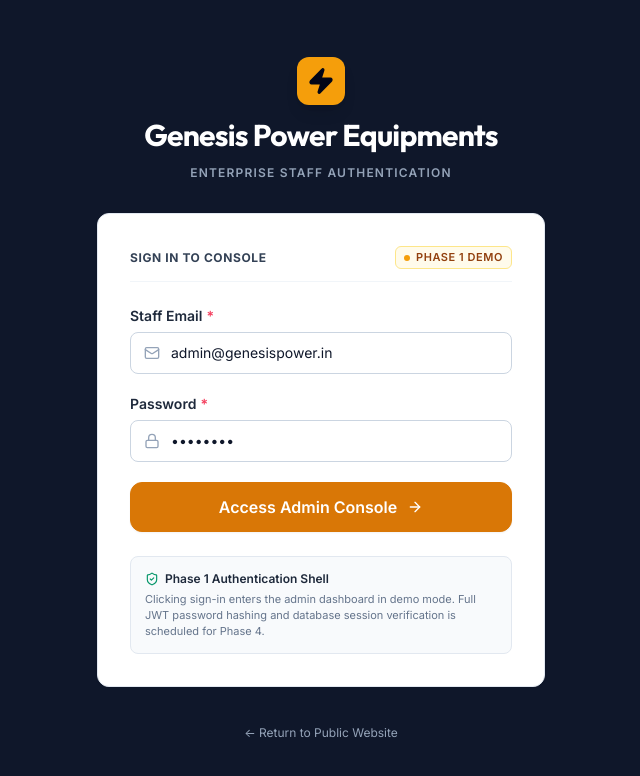
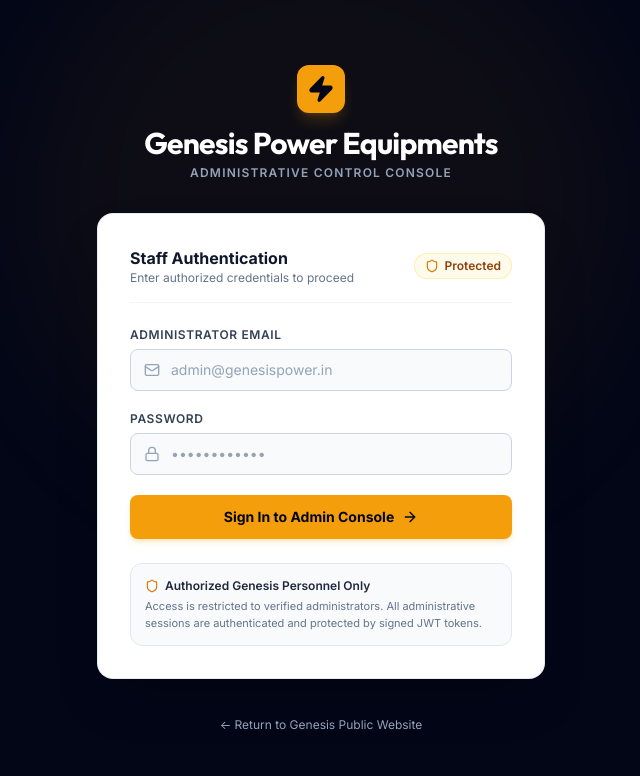
Before and after one commit to PraveenaMurugesan-tech/GenesisConnect, a React (Vite) app in the folder frontend/: page /admin/login in a window 1280 px wide. Shown: the top 776 px of the page, without its empty margins (319-959 px from the left). Built offline with nearby package versions, Linux system fonts and the light colour scheme; no server answers; the HTML template or start-up script is replaced by a standard one.

Commit message:
feat: add admin login page

```diff
--- a/frontend/src/pages/admin/AdminLoginPage.tsx
+++ b/frontend/src/pages/admin/AdminLoginPage.tsx
@@ -1,107 +1,248 @@
-import React, { useState } from "react";
-import { useNavigate, Link } from "react-router-dom";
-import { Zap, Lock, Mail, ArrowRight, ShieldCheck } from "lucide-react";
-import { Input } from "../../components/ui/Input";
-import { Button } from "../../components/ui/Button";
-import { Card, CardContent } from "../../components/ui/Card";
-import { Badge } from "../../components/common/Badge";
+import React, { useState, useEffect } from "react";
+import { useNavigate, useLocation, Link } from "react-router-dom";
+import { Zap, Lock, Mail, ArrowRight, AlertCircle, Shield } from "lucide-react";
+import { apiClient } from "../../services/api";
+import { AuthResponse } from "../../types";
 
 export const AdminLoginPage: React.FC = () => {
-  const [email, setEmail] = useState("admin@genesispower.in");
-  const [password, setPassword] = useState("••••••••");
+  const [email, setEmail] = useState("");
+  const [password, setPassword] = useState("");
   const [loading, setLoading] = useState(false);
+  const [errorMessage, setErrorMessage] = useState<string | null>(null);
+
   const navigate = useNavigate();
+  const location = useLocation();
 
-  const handleLogin = (e: React.FormEvent) => {
+  // If already authenticated, redirect immediately
+  useEffect(() => {
+    const token = localStorage.getItem("genesis_access_token");
+    if (token) {
+      const destination = (location.state as { from?: { pathname: string } })?.from?.pathname || "/admin/dashboard";
+      navigate(destination, { replace: true });
+    }
+  }, [navigate, location]);
+
+  const handleSubmit = async (e: React.FormEvent) => {
     e.preventDefault();
+    setErrorMessage(null);
+
+    if (!email.trim() || !password) {
+      setErrorMessage("Please enter both staff email and password.");
+      return;
+    }
+
     setLoading(true);
 
-    // Mock authentication transition for Phase 1 foundation
-    setTimeout(() => {
-      localStorage.setItem("genesis_access_token", "mock_phase1_token");
+    try {
+      const response = await apiClient.post<AuthResponse>("/auth/login", {
+        email: email.trim(),
+        password,
+      });
+
+      const { access_token, user } = response.data;
+      if (access_token) {
+        localStorage.setItem("genesis_access_token", access_token);
+        localStorage.setItem("genesis_admin_user", JSON.stringify(user));
+
+        // Dispatch storage event or custom event for auth listeners
+        window.dispatchEvent(new Event("auth-state-changed"));
+
+        const destination = (location.state as { from?: { pathname: string } })?.from?.pathname || "/admin/dashboard";
+        navigate(destination, { replace: true });
+      } else {
+        setErrorMessage("Authentication failed: No access token received.");
+      }
+    } catch (err: any) {
+      if (err.response) {
+        const detail = err.response.data?.detail;
+        if (typeof detail === "string") {
+          setErrorMessage(detail);
+        } else if (Array.isArray(detail)) {
+          setErrorMessage(detail.map((d: any) => d.msg || "Validation error").join(", "));
+        } else {
+          setErrorMessage("Invalid email or password. Please verify your credentials.");
+        }
+      } else if (err.request) {
+        setErrorMessage("Unable to connect to the authentication server. Please check your network or backend service.");
+      } else {
+        setErrorMessage(err.message || "An unexpected error occurred. Please try again.");
+      }
+    } finally {
       setLoading(false);
-      navigate("/admin/dashboard");
-    }, 500);
+    }
   };
 
   return (
-    <div className="min-h-screen bg-slate-900 flex flex-col justify-center items-center p-4 selection:bg-amber-500 selection:text-slate-950">
-      <div className="w-full max-w-md space-y-8">
-        {/* Brand */}
+    <div className="min-h-screen bg-slate-950 flex flex-col justify-center items-center p-4 selection:bg-amber-500 selection:text-slate-950 relative overflow-hidden">
+      {/* Background Subtle Gradient Accents */}
+      <div className="absolute top-1/4 left-1/2 -translate-x-1/2 -translate-y-1/2 w-[600px] h-[600px] bg-amber-500/5 rounded-full blur-3xl pointer-events-none" />
+
+      <div className="w-full max-w-md space-y-8 relative z-10">
+        {/* Brand Header */}
         <div className="text-center space-y-3">
-          <Link to="/" className="inline-flex items-center gap-3">
-            <div className="w-12 h-12 rounded-xl bg-amber-500 flex items-center justify-center text-slate-950 shadow-lg">
+          <Link
+            to="/"
+            className="inline-flex items-center gap-3 group focus:outline-hidden focus:ring-2 focus:ring-amber-500 rounded-xl"
+            aria-label="Genesis Power Equipments Homepage"
+          >
+            <div className="w-12 h-12 rounded-xl bg-amber-500 flex items-center justify-center text-slate-950 shadow-lg shadow-amber-500/20 group-hover:scale-105 transition-transform duration-200">
               <Zap className="w-7 h-7 fill-slate-950" />
             </div>
           </Link>
+          <div>
             <h1 className="font-heading text-2xl sm:text-3xl font-bold text-white tracking-tight">
               Genesis Power Equipments
             </h1>
-          <p className="text-xs uppercase tracking-widest text-slate-400 font-semibold">
-            Enterprise Staff Authentication
+            <p className="text-xs uppercase tracking-widest text-slate-400 font-semibold mt-1">
+              Administrative Control Console
             </p>
           </div>
-
-        {/* Login Box */}
-        <Card className="bg-white border-slate-200">
-          <CardContent className="p-8 space-y-6">
-            <div className="flex items-center justify-between border-b border-slate-100 pb-3">
-              <span className="text-xs font-bold uppercase tracking-wider text-slate-700">
-                Sign In to Console
-              </span>
-              <Badge variant="accent" size="sm" dot>Phase 1 Demo</Badge>
         </div>
 
-            <form onSubmit={handleLogin} className="space-y-5">
-              <Input
-                label="Staff Email"
+        {/* Login Card */}
+        <div className="bg-white rounded-2xl shadow-2xl border border-slate-200/80 overflow-hidden">
+          <div className="p-8 space-y-6">
+            <div className="flex items-center justify-between border-b border-slate-100 pb-4">
+              <div>
+                <h2 className="text-base font-bold text-slate-900">
+                  Staff Authentication
+                </h2>
+                <p className="text-xs text-slate-500">
+                  Enter authorized credentials to proceed
+                </p>
+              </div>
+              <span className="inline-flex items-center gap-1.5 px-2.5 py-1 rounded-full text-xs font-semibold bg-amber-50 text-amber-800 border border-amber-200/60">
+                <Shield className="w-3.5 h-3.5 text-amber-600" />
+                Protected
+              </span>
+            </div>
+
+            {/* Error Banner */}
+            {errorMessage && (
+              <div
+                role="alert"
+                className="flex items-start gap-3 p-3.5 rounded-xl bg-rose-50 border border-rose-200 text-rose-800 text-xs animate-shake"
+              >
+                <AlertCircle className="w-4 h-4 text-rose-600 shrink-0 mt-0.5" />
+                <div className="leading-relaxed">
+                  <span className="font-semibold">Authentication failed: </span>
+                  {errorMessage}
+                </div>
+              </div>
+            )}
+
+            <form onSubmit={handleSubmit} className="space-y-5" noValidate>
+              {/* Email Input */}
+              <div className="space-y-1.5 text-left">
+                <label
+                  htmlFor="admin-email"
+                  className="block text-xs font-semibold uppercase tracking-wider text-slate-700"
+                >
+                  Administrator Email
+                </label>
+                <div className="relative rounded-lg shadow-xs">
+                  <div className="absolute inset-y-0 left-0 pl-3.5 flex items-center pointer-events-none text-slate-400">
+                    <Mail className="w-4 h-4" />
+                  </div>
+                  <input
+                    id="admin-email"
+                    name="email"
                     type="email"
+                    autoComplete="email"
+                    required
+                    disabled={loading}
                     value={email}
                     onChange={(e) => setEmail(e.target.value)}
-                leftIcon={<Mail className="w-4 h-4" />}
+                    placeholder="admin@genesispower.in"
+                    className="block w-full pl-10 pr-3.5 py-2.5 bg-slate-50 border border-slate-300 rounded-lg text-sm text-slate-900 placeholder-slate-400 focus:outline-hidden focus:ring-2 focus:ring-amber-500 focus:border-amber-500 focus:bg-white transition-all disabled:opacity-50"
+                  />
+                </div>
+              </div>
+
+              {/* Password Input */}
+              <div className="space-y-1.5 text-left">
+                <label
+                  htmlFor="admin-password"
+                  className="block text-xs font-semibold uppercase tracking-wider text-slate-700"
+                >
+                  Password
+                </label>
+                <div className="relative rounded-lg shadow-xs">
+                  <div className="absolute inset-y-0 left-0 pl-3.5 flex items-center pointer-events-none text-slate-400">
+                    <Lock className="w-4 h-4" />
+                  </div>
+                  <input
+                    id="admin-password"
+                    name="password"
+                    type="password"
+                    autoComplete="current-password"
                     required
-              />
-
-              <Input
-                label="Password"
-                type="password"
+                    disabled={loading}
                     value={password}
                     onChange={(e) => setPassword(e.target.value)}
-                leftIcon={<Lock className="w-4 h-4" />}
-                required
+                    placeholder="••••••••••••"
+                    className="block w-full pl-10 pr-3.5 py-2.5 bg-slate-50 border border-slate-300 rounded-lg text-sm text-slate-900 placeholder-slate-400 focus:outline-hidden focus:ring-2 focus:ring-amber-500 focus:border-amber-500 focus:bg-white transition-all disabled:opacity-50"
                   />
+                </div>
+              </div>
 
-              <Button
+              {/* Submit Button */}
+              <button
                 type="submit"
-                variant="accent"
-                size="lg"
-                fullWidth
-                isLoading={loading}
-                rightIcon={<ArrowRight className="w-4 h-4" />}
+                disabled={loading}
+                className="w-full inline-flex items-center justify-center gap-2 px-5 py-3 rounded-lg text-sm font-bold text-slate-950 bg-amber-500 hover:bg-amber-400 active:bg-amber-600 focus:outline-hidden focus:ring-2 focus:ring-amber-500 focus:ring-offset-2 transition-all shadow-md shadow-amber-500/20 disabled:opacity-60 disabled:cursor-not-allowed cursor-pointer"
               >
-                Access Admin Console
-              </Button>
+                {loading ? (
+                  <>
+                    <svg
+                      className="animate-spin -ml-1 mr-2 h-4 w-4 text-slate-950"
+                      fill="none"
+                      viewBox="0 0 24 24"
+                    >
+                      <circle
+                        className="opacity-25"
+                        cx="12"
+                        cy="12"
+                        r="10"
+                        stroke="currentColor"
+                        strokeWidth="4"
+                      />
+                      <path
+                        className="opacity-75"
+                        fill="currentColor"
+                        d="M4 12a8 8 0 018-8v8H4z"
+                      />
+                    </svg>
+                    <span>Verifying Credentials...</span>
+                  </>
+                ) : (
+                  <>
+                    <span>Sign In to Admin Console</span>
+                    <ArrowRight className="w-4 h-4" />
+                  </>
+                )}
+              </button>
             </form>
 
-            <div className="bg-slate-50 p-3.5 rounded-lg border border-slate-200 text-xs text-slate-600 space-y-1">
+            <div className="bg-slate-50 p-3.5 rounded-xl border border-slate-200 text-xs text-slate-600 space-y-1 text-left">
               <div className="flex items-center gap-1.5 font-semibold text-slate-800">
-                <ShieldCheck className="w-3.5 h-3.5 text-emerald-600" />
-                <span>Phase 1 Authentication Shell</span>
+                <Shield className="w-3.5 h-3.5 text-amber-600" />
+                <span>Authorized Genesis Personnel Only</span>
               </div>
-              <p className="text-[11px] text-slate-500">
-                Clicking sign-in enters the admin dashboard in demo mode. Full JWT password hashing and database session verification is scheduled for Phase 4.
+              <p className="text-[11px] text-slate-500 leading-normal">
+                Access is restricted to verified administrators. All administrative sessions are authenticated and protected by signed JWT tokens.
               </p>
             </div>
-          </CardContent>
-        </Card>
+          </div>
+        </div>
 
-        {/* Back to public site */}
+        {/* Return to Public Website */}
         <div className="text-center">
           <Link
             to="/"
-            className="text-xs text-slate-400 hover:text-amber-400 transition-colors"
+            className="inline-flex items-center gap-1.5 text-xs text-slate-400 hover:text-amber-400 transition-colors focus:outline-hidden focus:underline"
           >
-            &larr; Return to Public Website
+            &larr; Return to Genesis Public Website
           </Link>
         </div>
       </div>
```
Lines whose indentation alone changed are shown as unchanged.
